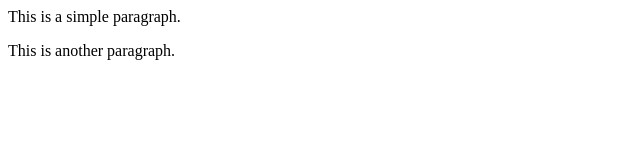
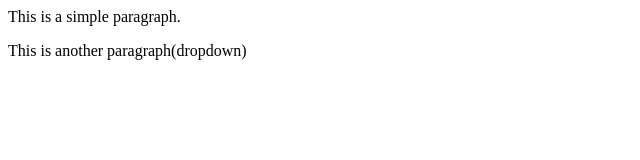
Before and after one commit to BinaryTp/localrepo, a plain HTML site: page index.html in a window 1280 px wide. Shown: the full height of the page, 0-640 px from the left. Drawn offline with Linux system fonts and the light colour scheme.

```diff
--- a/index.html
+++ b/index.html
@@ -1,2 +1,2 @@
 <p>This is a simple paragraph.</p>
-<p>This is another paragraph.</p>
+<p>This is another paragraph(dropdown)</p>
```
